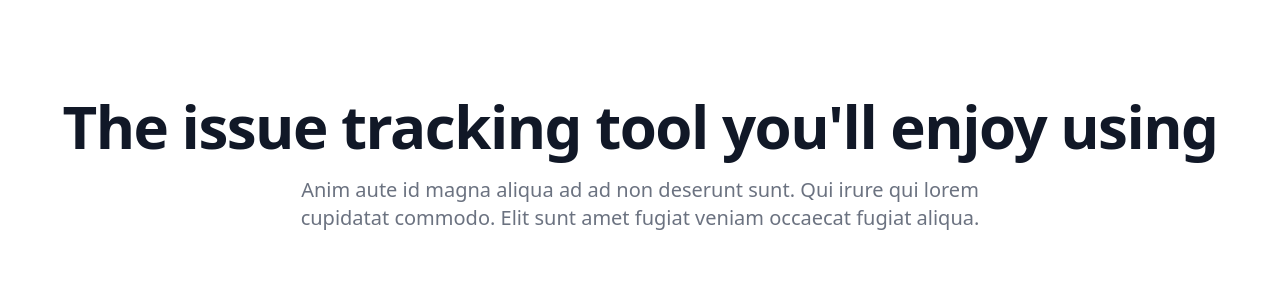
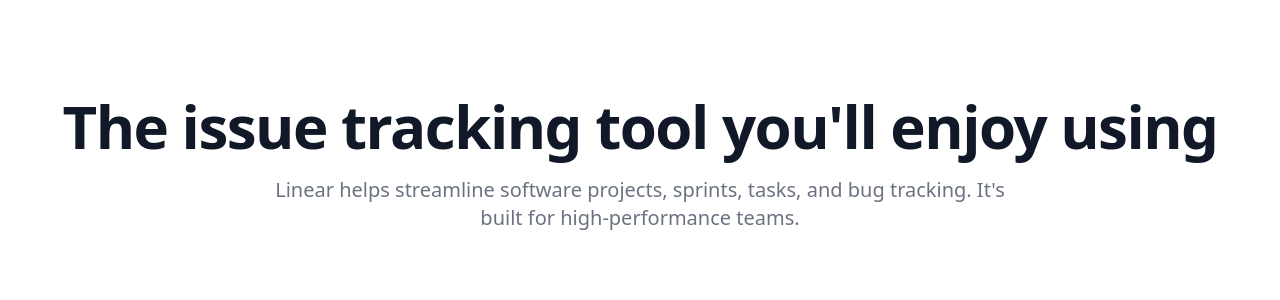
Before and after one commit to nathanclevenger/waitlist, a Jekyll site: the page built from README.md, in a window 1280 px wide. Shown: the top 300 px of the page. Built offline with Jekyll 4.4.1, drawn with Linux system fonts in a browser that asks for light colours; nearby versions of some CDN libraries; our own code applies the rules of GitHub Pages for plain Markdown files.

Commit message:
Update default.html

```diff
--- a/_layouts/default.html
+++ b/_layouts/default.html
@@ -22,7 +22,7 @@
       <h1 class="text-4xl font-bold tracking-tight text-gray-900 sm:text-5xl md:text-6xl">
         <span class="block">The issue tracking tool <wbr>you'll enjoy using</span>
       </h1>
-      <p class="mx-auto mt-3 max-w-md text-base text-gray-500 sm:text-lg md:mt-5 md:max-w-3xl md:text-xl">Anim aute id magna aliqua ad ad non deserunt sunt. Qui irure qui lorem cupidatat commodo. Elit sunt amet fugiat veniam occaecat fugiat aliqua.</p>
+      <p class="mx-auto mt-3 max-w-md text-base text-gray-500 sm:text-lg md:mt-5 md:max-w-3xl md:text-xl">Linear helps streamline software projects, sprints, tasks, and bug tracking. It's built for high-performance teams.</p>
     </div>
   </div>
 </body>
```
